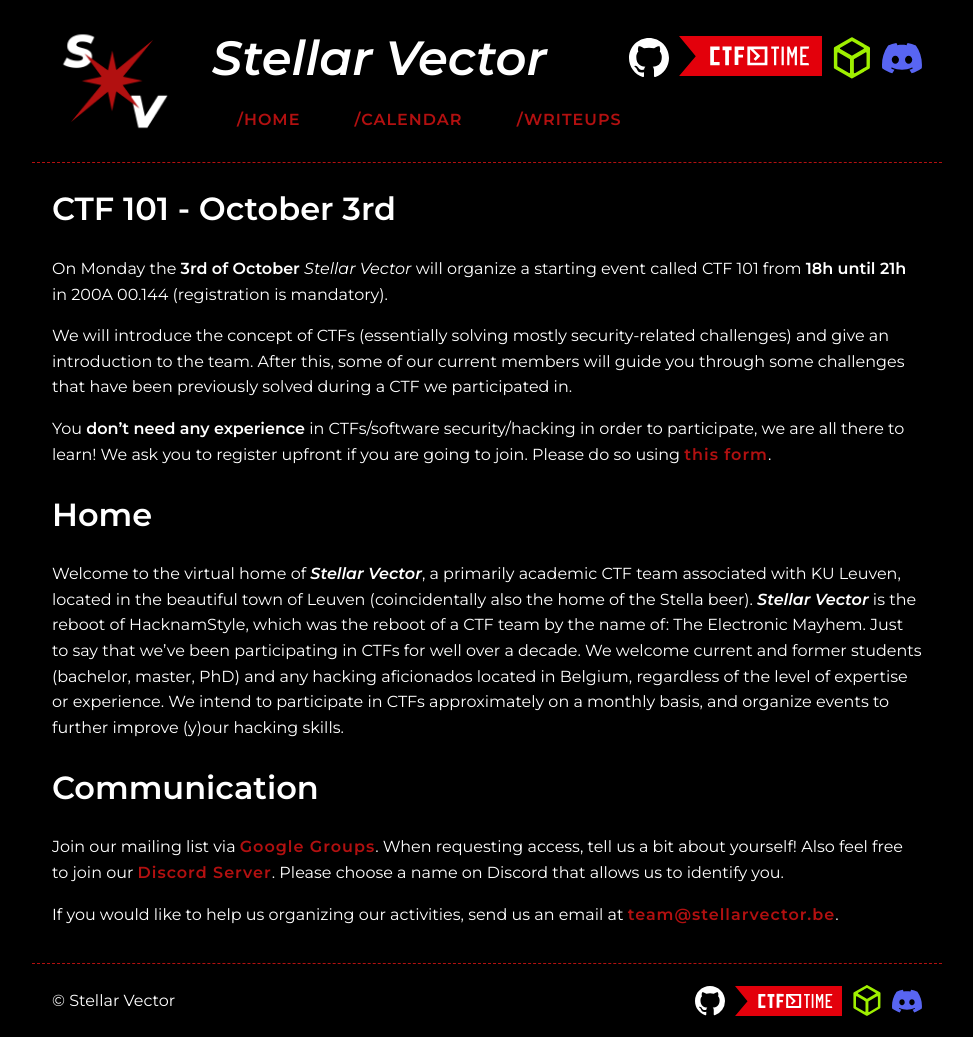
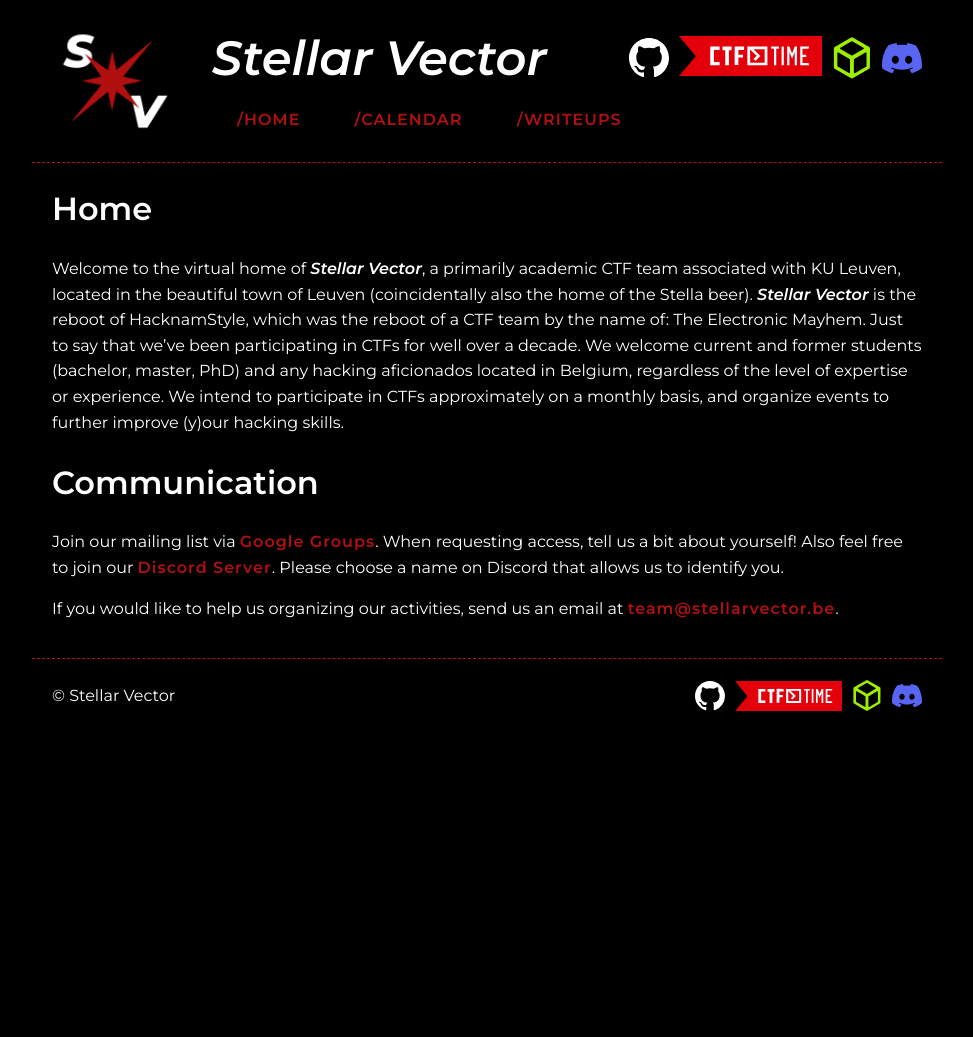
Before and after one commit to stellarvector/stellarvector.github.io, a Jekyll site: the page built from pages/home.md, in a window 1280 px wide. Shown: the whole page, without its empty margins (153-1126 px from the left). Built offline with Jekyll 4.4.1, drawn with Linux system fonts in a browser that asks for light colours; after the commit the page ends 900 px from its top, so only the background shows below that.

Commit message:
Removed CTF 101 message

```diff
--- a/pages/home.md
+++ b/pages/home.md
@@ -3,16 +3,6 @@ layout: default
 title: Home
 permalink: /
 ---
-
-# CTF 101 - October 3rd
-
-On Monday the **3rd of October** *Stellar Vector* will organize a starting event called CTF 101 from **18h until 21h** in 200A 00.144 (registration is mandatory).
-
-We will introduce the concept of CTFs (essentially solving mostly security-related challenges) and give an introduction to the team.
-After this, some of our current members will guide you through some challenges that have been previously solved during a CTF we participated in.
-
-You **don't need any experience** in CTFs/software security/hacking in order to participate, we are all there to learn!
-We ask you to register upfront if you are going to join. Please do so using [this form](https://docs.google.com/forms/d/e/1FAIpQLSe1CV-iLJKEL65XVjywlDZxJ_WQacKATWCB6UCexoV6GsI2fQ/viewform).
 
 # Home
 
```
